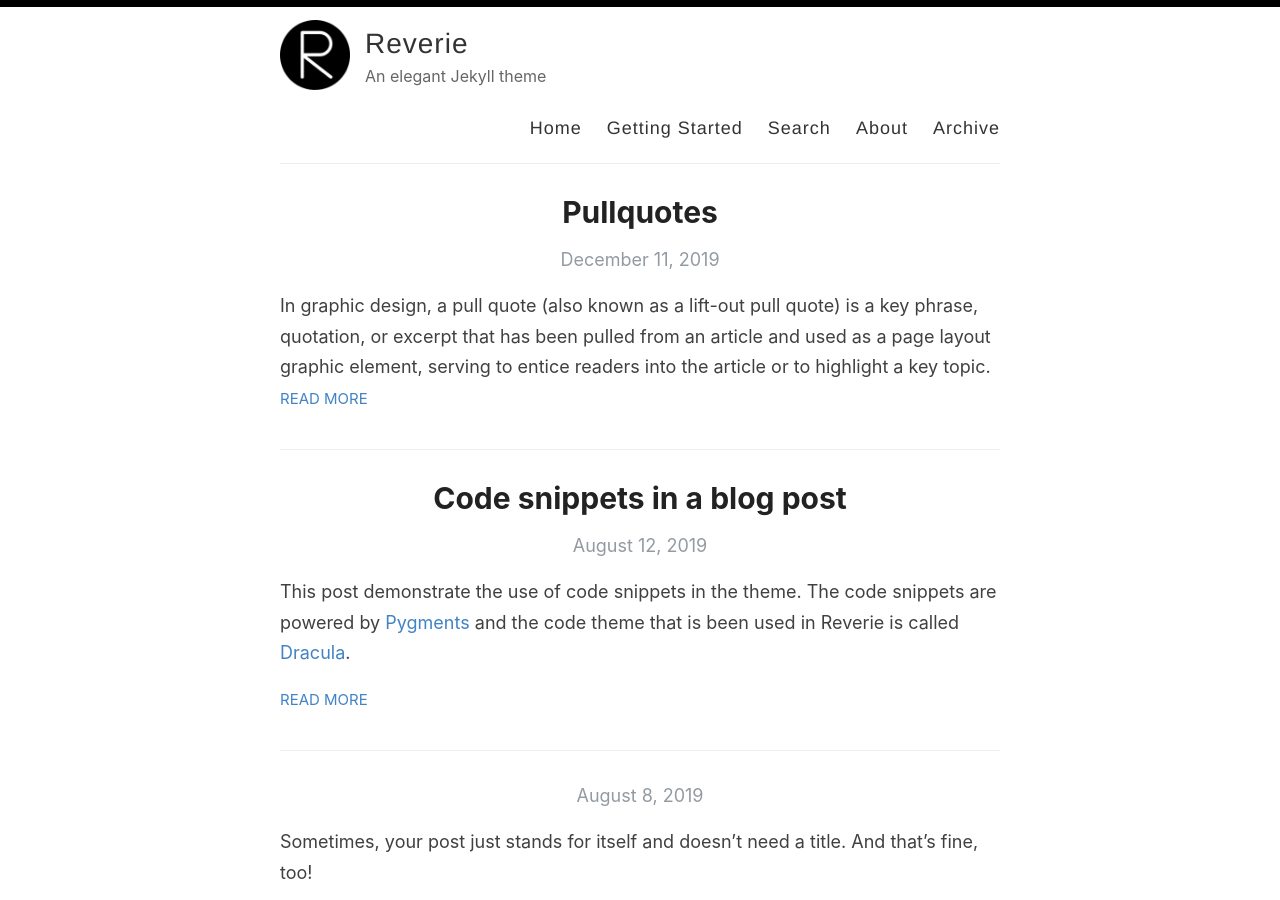
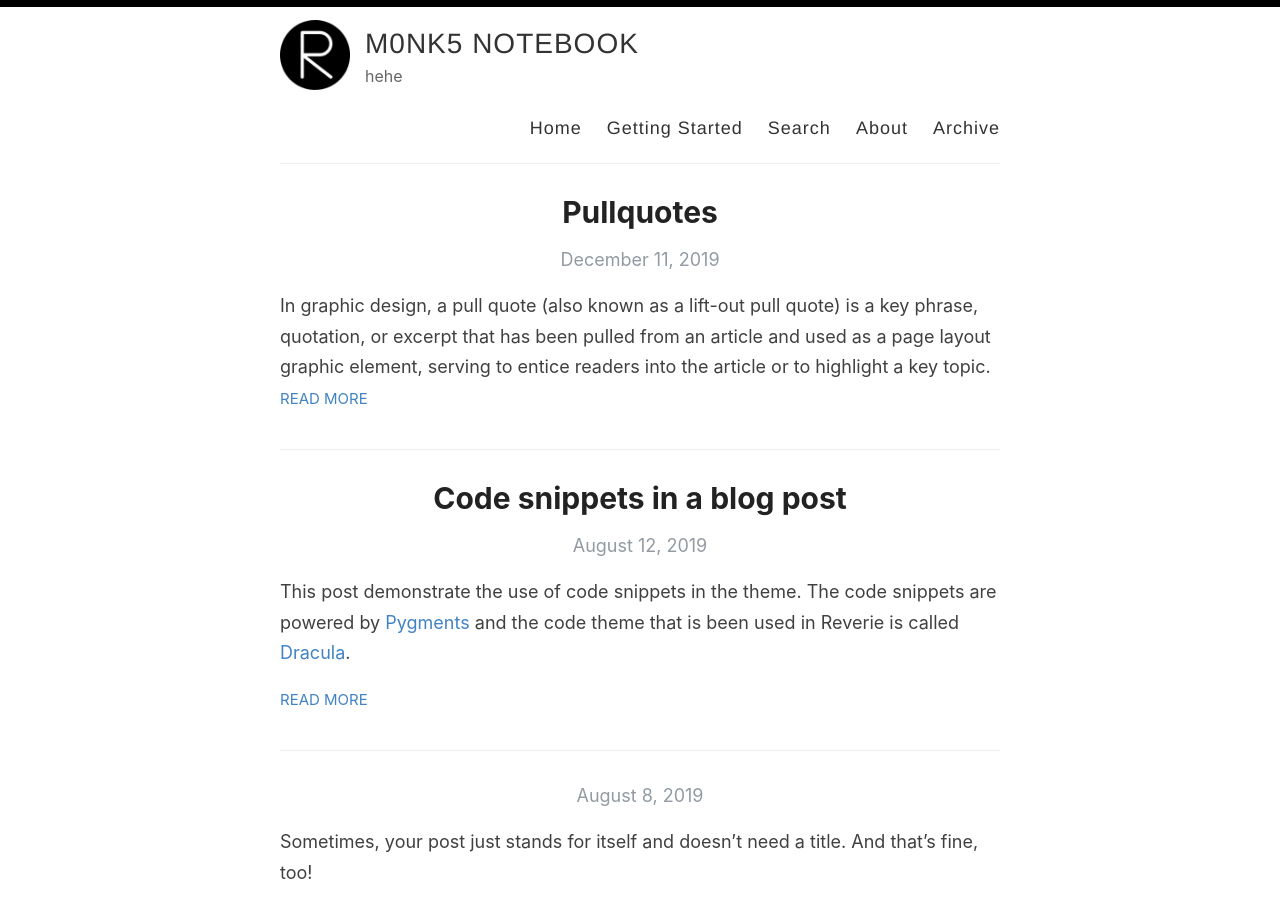
Before and after one commit to m0nk5/m0nk5.github.io, a Jekyll site: the page built from index.html, in a window 1280 px wide and 900 px high. Built offline with Jekyll 4.4.1, drawn with Linux system fonts in a browser that asks for light colours; the list of posts is cut into pages by our own code.

Commit message:
Update _config.yml

```diff
--- a/_config.yml
+++ b/_config.yml
@@ -3,13 +3,13 @@
 #
 
 # Name of your site (displayed in the header)
-name: Reverie
+name: M0NK5 NOTEBOOK
 
 # Name of the author
-author: Amit Merchant
+author: gar00t
 
 # Short bio or description (displayed in the header)
-description: An elegant Jekyll theme
+description: hehe
 
 # URL of your avatar or profile pic (you could use your GitHub profile pic)
 avatar: /images/reverie.png
@@ -21,15 +21,15 @@ avatar: /images/reverie.png
 # Includes an icon in the footer for each username you enter
 footer-links:
   dribbble:
-  email: amit.d.merchant@gmail.com
+  email: gar00t@proton.me
   facebook:
   flickr:
-  github: amitmerchant1990/reverie
+  github: m0nk5
   instagram:
   linkedin:
   pinterest:
   rss: rss
-  twitter: amit_merchant
+  twitter:
   stackoverflow:
   youtube: # channel/<your_long_string> or user/<user-name>
   googleplus: # anything in your profile username that comes after plus.google.com/
@@ -48,14 +48,14 @@ google_analytics: UA-43339302-11
 
 # Your website URL (e.g. http://amitmerchant1990.github.io or http://www.amitmerchant.com)
 # Used for Sitemap.xml and your RSS feed
-url: http://www.amitmerchant.com/reverie
-enforce_ssl: https://www.amitmerchant.com/reverie
+url: https://m0nk5.github.io
+enforce_ssl: https://m0nk5.github.io
 
 # If you're hosting your site at a Project repository on GitHub pages
 # (http://yourusername.github.io/repository-name)
 # and NOT your User repository (http://yourusername.github.io)
 # then add in the baseurl here, like this: "/repository-name"
-baseurl: "/reverie"
+baseurl:
 
 #
 # !! You don't need to change any of the configuration flags below !!
```
